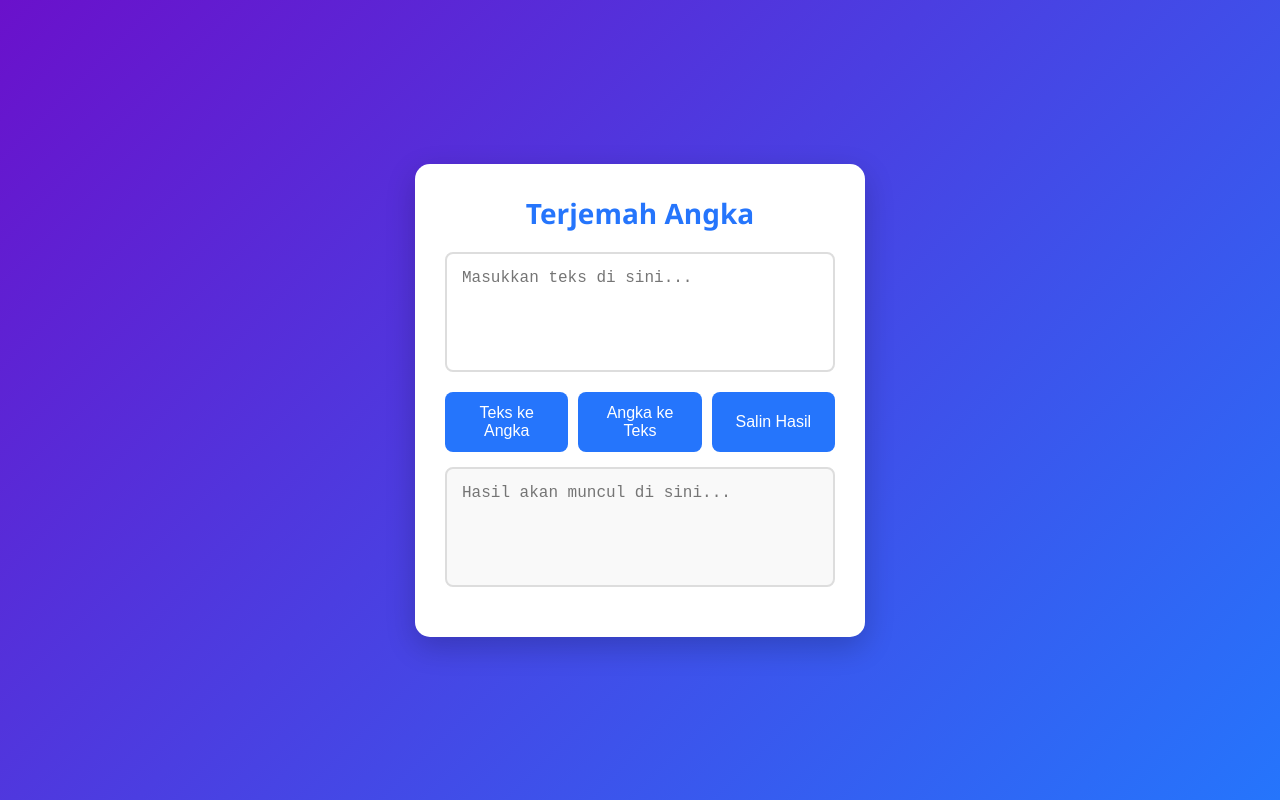
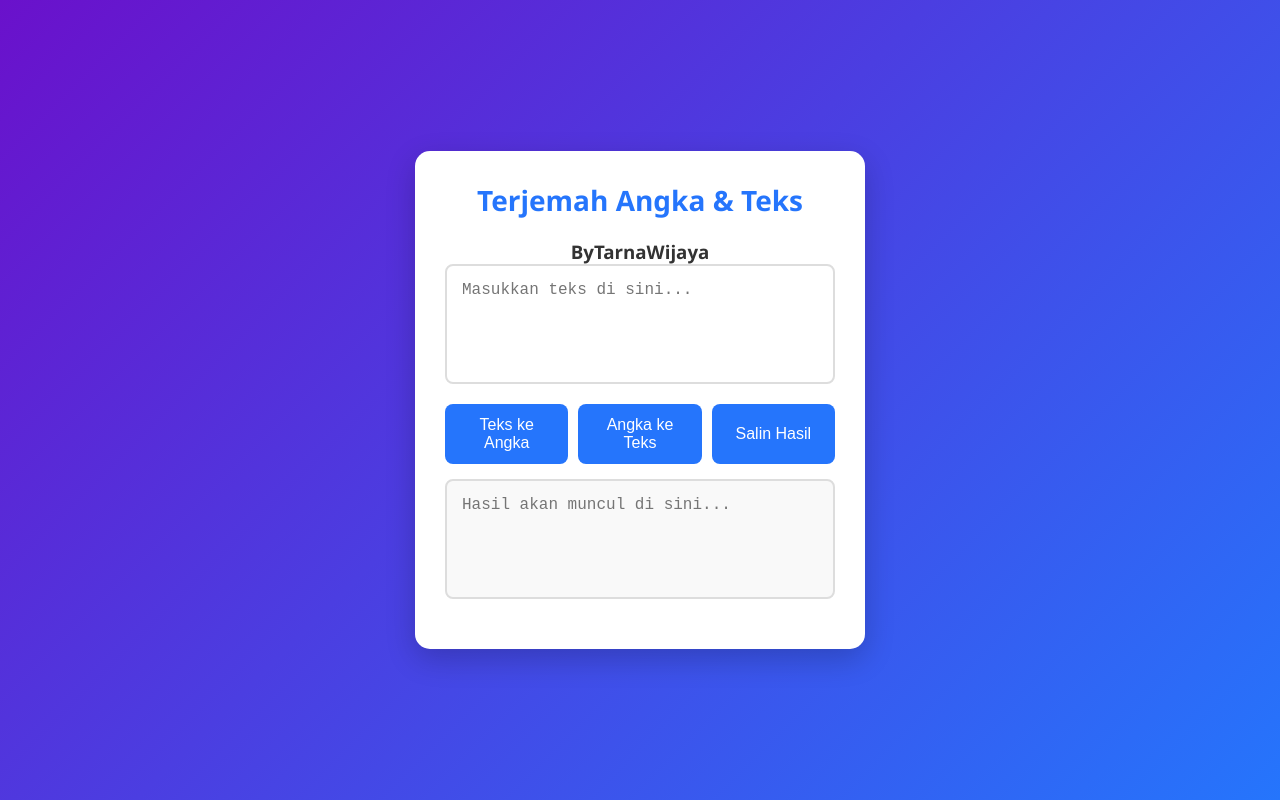
Before and after one commit to TarnaWijaya-Studio/Konverter-Teks-ke-Angka, a plain HTML site: page index.html in a window 1280 px wide. Drawn offline with Linux system fonts and the light colour scheme.

Commit message:
update index.html

```diff
--- a/index.html
+++ b/index.html
@@ -8,7 +8,8 @@
 </head>
 <body>
   <div class="container">
-    <h1>Terjemah Angka</h1>
+    <h1>Terjemah Angka & Teks</h1>
+    <h3>ByTarnaWijaya</h3>
     <textarea id="inputText" placeholder="Masukkan teks di sini..."></textarea>
     <div class="buttons">
       <button onclick="convertToNumbers()">Teks ke Angka</button>
```
